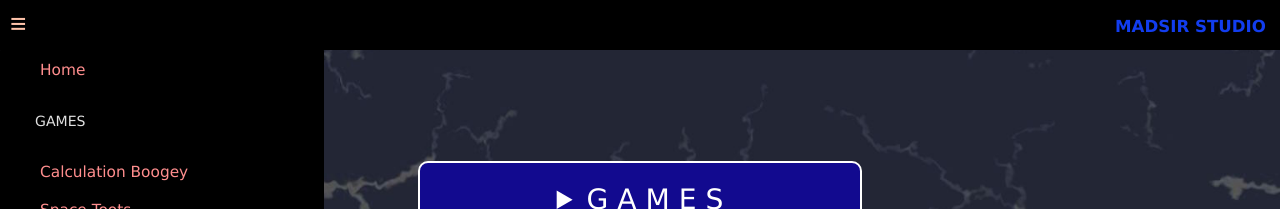
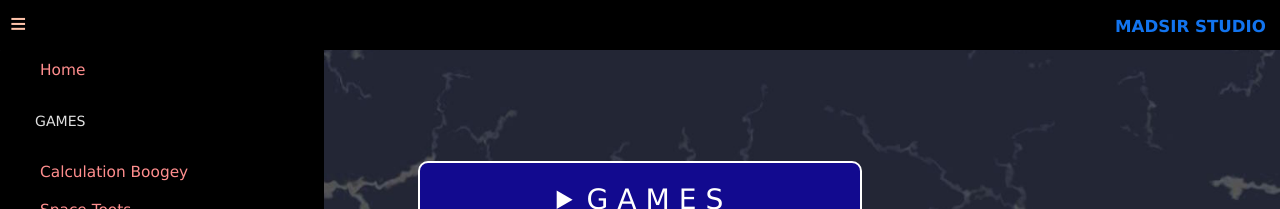
Before and after one commit to Madsir/madsirstudio.github.io, a Jekyll site: the page built from index.html, in a window 1280 px wide. Shown: the top 209 px of the page. Built offline with Jekyll 4.4.1, drawn with Linux system fonts in a browser that asks for light colours.

Commit message:
Update default.html

```diff
--- a/_layouts/default.html
+++ b/_layouts/default.html
@@ -90,7 +90,7 @@
 }
 .flexer h3 {
   text-align: right;
-  color:#123def;
+  color: #1274ef;
   font-family:Arial, 'Helvetica Neue', Helvetica, sans-serif
   font-size: 2em;
   user-select: none
@@ -103,7 +103,7 @@
   body {
   width: 100%;
   margin: 0;
-  background-color: #123def;
+  background-color: #1274ef;
   box-shadow: 0 0 200px rgba(0,0,0,0.9) inset;
   min-height: 100vh;
   display: flex;
```
